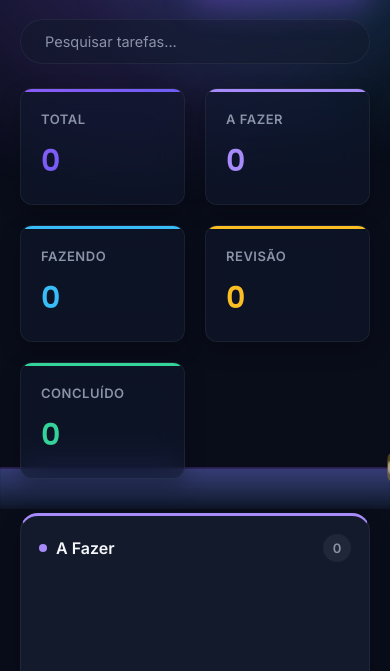
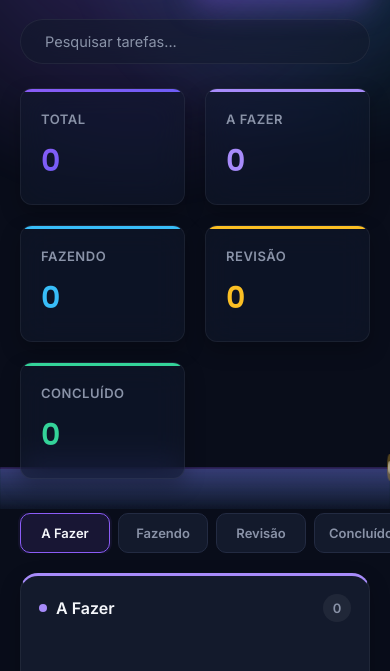
Before and after one commit to GabrielYago10/Tarefazer, a plain HTML site: page index.html in a window 390 px wide. Shown: the part 173-844 px from the top of the page. Drawn offline with Linux system fonts and the light colour scheme.

Commit message:
iniciando parte mobile

```diff
--- a/css/style.css
+++ b/css/style.css
@@ -1443,3 +1443,67 @@ header{
     transition:.3s;
 
 }
+
+/* ==========================
+   ABAS MOBILE
+========================== */
+
+.abas-mobile {
+    display: none;
+}
+
+@media (max-width: 720px) {
+
+    .abas-mobile {
+        display: flex;
+        gap: 8px;
+
+        padding: 0 20px;
+        margin-bottom: 20px;
+
+        overflow-x: auto;
+
+        scrollbar-width: none;
+    }
+
+    .abas-mobile::-webkit-scrollbar {
+        display: none;
+    }
+
+    .aba-mobile {
+        flex: 1;
+
+        min-width: 90px;
+
+        padding: 11px 14px;
+
+        border: 1px solid var(--border);
+        border-radius: 10px;
+
+        background: var(--surface);
+        color: var(--text-secondary);
+
+        font-family: inherit;
+        font-size: 13px;
+        font-weight: 600;
+
+        cursor: pointer;
+
+        transition: .2s;
+    }
+
+    .aba-mobile:hover {
+        color: var(--text);
+    }
+
+    .aba-mobile.ativa {
+        background: rgba(var(--primary-rgb), .12);
+
+        border-color: var(--primary);
+
+        color: var(--text);
+
+        box-shadow: 0 0 0 2px rgba(var(--primary-rgb), .08);
+    }
+
+}
--- a/index.html
+++ b/index.html
@@ -130,7 +130,25 @@
     </div>
 
 
+<div class="abas-mobile">
 
+    <button class="aba-mobile ativa" data-coluna="todo">
+        A Fazer
+    </button>
+
+    <button class="aba-mobile" data-coluna="doing">
+        Fazendo
+    </button>
+
+    <button class="aba-mobile" data-coluna="review">
+        Revisão
+    </button>
+
+    <button class="aba-mobile" data-coluna="done">
+        Concluído
+    </button>
+
+</div>
 
 
     <main class="kanban">
```
